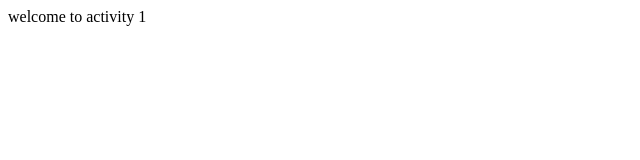
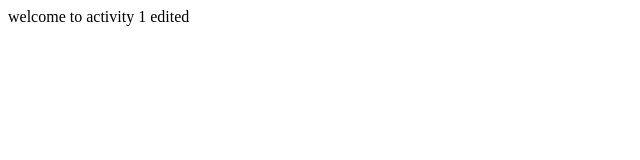
Before and after one commit to johnreygoh/bspd-activity1, a plain HTML site: page index.html in a window 1280 px wide. Shown: the full height of the page, 0-640 px from the left. Drawn offline with Linux system fonts and the light colour scheme.

Commit message:
Update index.html

```diff
--- a/index.html
+++ b/index.html
@@ -8,7 +8,7 @@
 </head>
 
 <body>
-    welcome to activity 1
+    welcome to activity 1 edited
 </body>
 
 </html>
```
